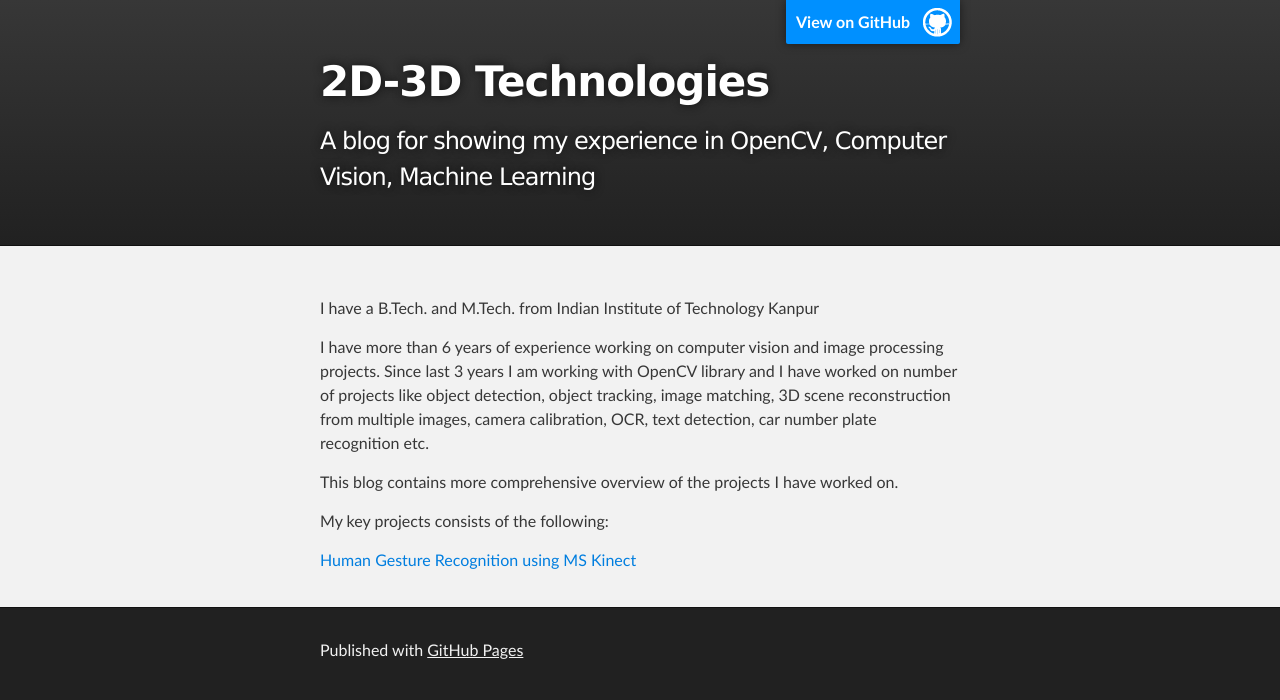
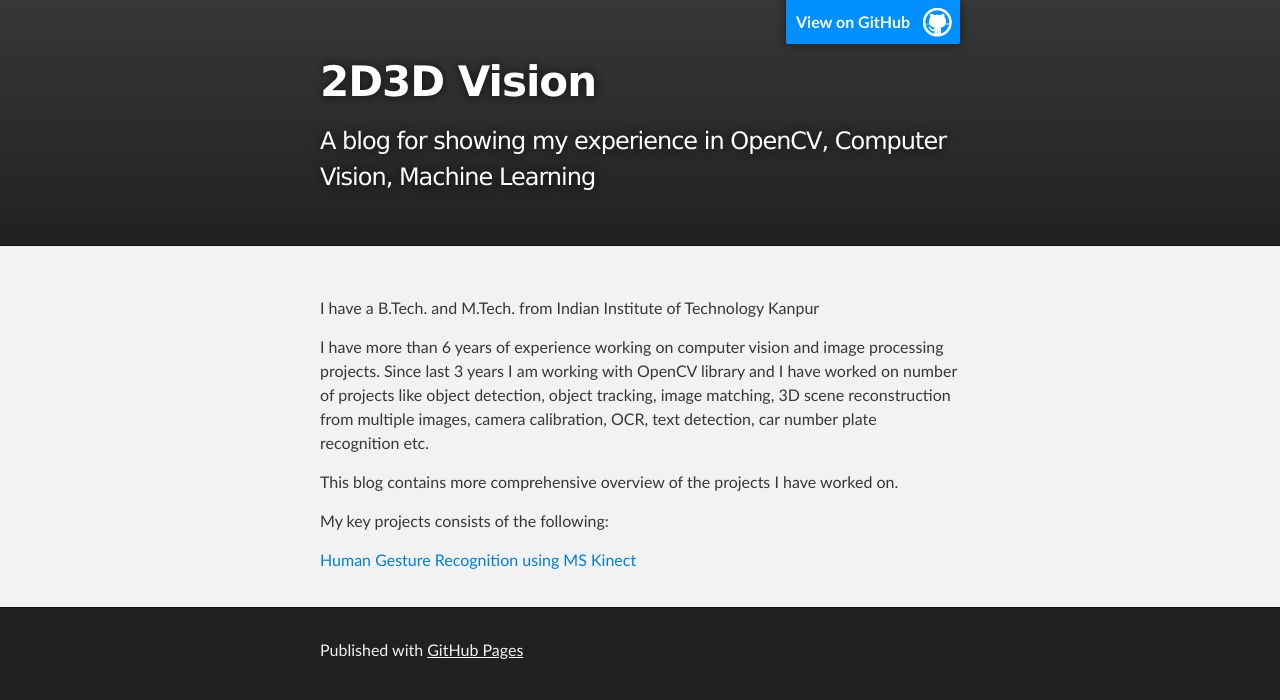
Before and after one commit to abggcv/abggcv.github.io, a plain HTML site: page index.html in a window 1280 px wide. Drawn offline with Linux system fonts and the light colour scheme.

Commit message:
Update index.html

```diff
--- a/index.html
+++ b/index.html
@@ -18,7 +18,7 @@
         <header class="inner">
           <a id="forkme_banner" href="https://github.com/abggcv">View on GitHub</a>
 
-          <h1 id="project_title">2D-3D Technologies</h1>
+          <h1 id="project_title">2D3D Vision</h1>
           <h2 id="project_tagline">A blog for showing my experience in OpenCV, Computer Vision, Machine Learning</h2>
 
         </header>
```
